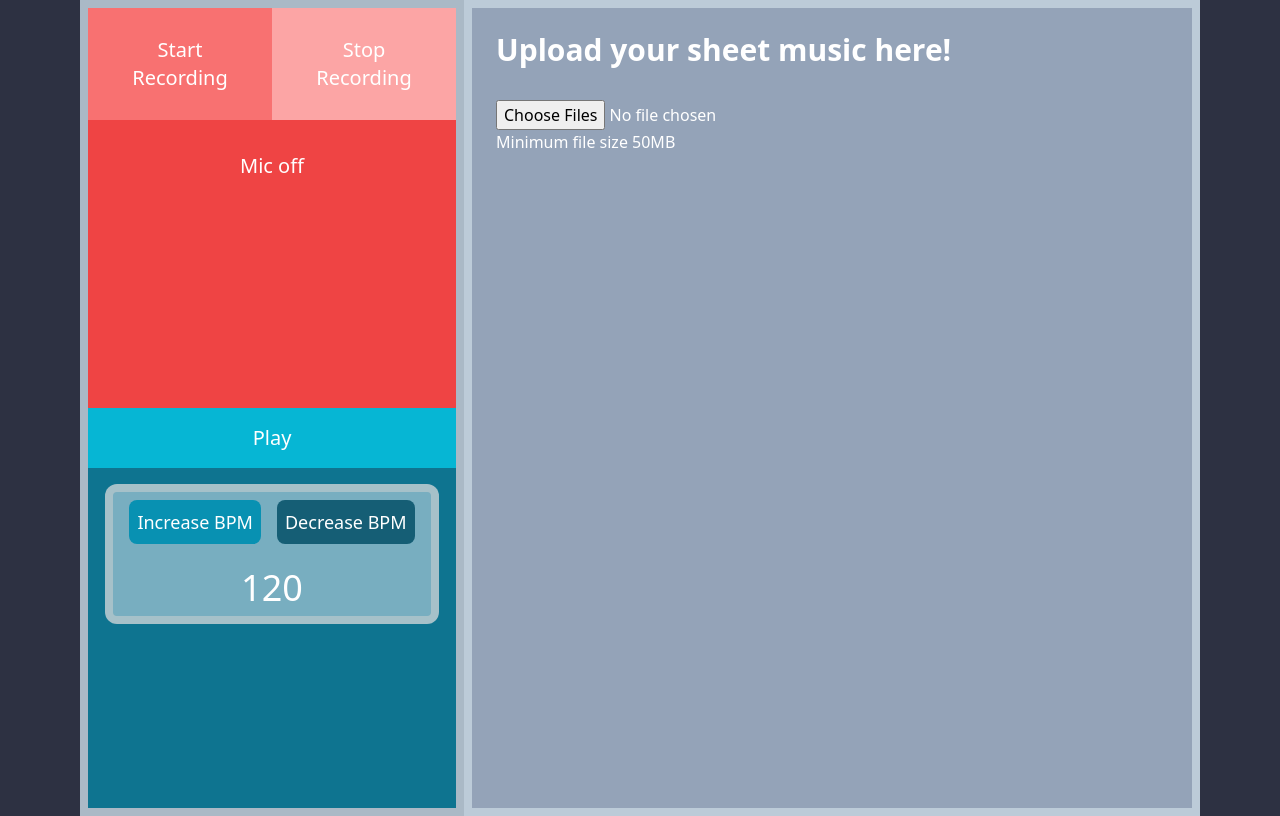
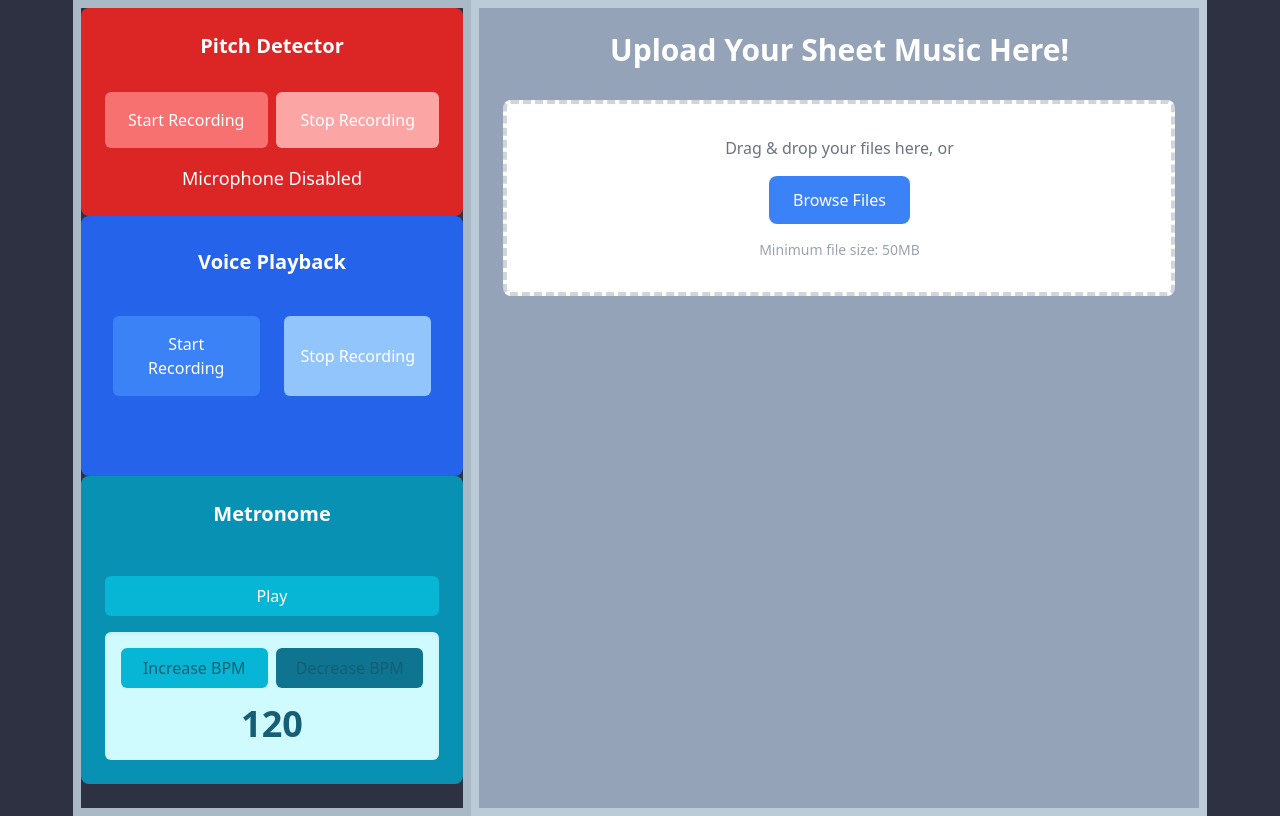
Before and after one commit to RichardM1337/2024-Music-Hackathon, a Vue app in the folder 2024-music-hackathon-frontend/: page /pitch in a window 1280 px wide. Built offline with nearby package versions, Linux system fonts and the light colour scheme.

Commit message:
css fixes, a little more functionality throughout

```diff
--- a/2024-music-hackathon-frontend/src/App.vue
+++ b/2024-music-hackathon-frontend/src/App.vue
@@ -14,8 +14,8 @@ import metronome from '@/components/metronome.vue'
     <div class="flex justify-center">
     <div class="border-8 border-sky-100/70">
       <PitchPickup />
-      <!-- <vexflow/>
-      <MicPickup /> -->
+      <!-- <vexflow/> -->
+      <MicPickup />
       <metronome/>
       <!-- <SpeechRecog /> -->
       <!-- <nav>
--- a/2024-music-hackathon-frontend/src/components/Metronome.vue
+++ b/2024-music-hackathon-frontend/src/components/Metronome.vue
@@ -1,12 +1,30 @@
 <template>
-  <div class=" w-[23rem] text-xl bg-cyan-700 w-[20rem] h-1/2 flex flex-col items-center text-center">
-    <p>{{ tempo }}</p>
-    <button class="mb-4 w-full bg-cyan-500 p-4" @click="playMetronome">{{ isPlaying ? 'Pause' : 'Play' }}</button>
-    <div class="border-8 border-stone-300/50 rounded-xl p-2 bg-slate-200/50">
-      <button class="bg-cyan-600 rounded-lg mx-2 p-2 text-lg" @click="incBPM">Increase BPM</button>
-      <button class="bg-cyan-800 rounded-lg mx-2 p-2 text-lg" @click="decBPM">Decrease BPM</button>
-      <p class="mt-6 text-4xl">{{ bpm }}</p>
-      <p v-if="errMsg">{{ errMsg }}</p>
+  <div class="flex flex-col items-center bg-cyan-600 text-white rounded-lg p-6 gap-4">
+    <h2 class="text-xl font-semibold mb-4">Metronome</h2>
+    <p class="text-2xl font-semibold">{{ tempo }}</p>
+    <button
+      class="w-full bg-cyan-500 hover:bg-cyan-700 transition-all rounded-md px-4 py-2 font-medium"
+      @click="playMetronome"
+    >
+      {{ isPlaying ? 'Pause' : 'Play' }}
+    </button>
+    <div class="w-full bg-cyan-100 text-cyan-800 rounded-md p-4 shadow-inner">
+      <div class="flex justify-between gap-2 mb-4">
+        <button
+          class="flex-1 bg-cyan-500 hover:bg-cyan-600 rounded-md px-3 py-2"
+          @click="incBPM"
+        >
+          Increase BPM
+        </button>
+        <button
+          class="flex-1 bg-cyan-700 hover:bg-cyan-800 rounded-md px-3 py-2"
+          @click="decBPM"
+        >
+          Decrease BPM
+        </button>
+      </div>
+      <p class="text-4xl font-bold text-center">{{ bpm }}</p>
+      <p v-if="errMsg" class="text-red-500 text-sm mt-2 text-center">{{ errMsg }}</p>
     </div>
   </div>
 </template>
--- a/2024-music-hackathon-frontend/src/components/MicPickup.vue
+++ b/2024-music-hackathon-frontend/src/components/MicPickup.vue
@@ -1,8 +1,25 @@
 <template>
-  <div>
-    <button @click="startRecording" :disabled="isRecording">start recording</button>
-    <button @click="stopRecording" :disabled="!isRecording">stop recording</button>
-    <audio v-if="audioURL" :src="audioURL" controls></audio>
+  <div class="flex flex-col items-center bg-blue-600 text-white rounded-lg p-8 gap-6 w-full">
+    <h2 class="text-xl font-semibold mb-4">Voice Playback</h2>
+    <div class="flex justify-between gap-6 w-full">
+      <button
+        class="flex-1 bg-blue-500 hover:bg-blue-700 transition-all rounded-md px-4 py-4 disabled:hover:bg-blue-500"
+        @click="startRecording"
+        :disabled="isRecording"
+      >
+        Start Recording
+      </button>
+      <button
+        class="flex-1 bg-blue-300 hover:bg-blue-500 transition-all rounded-md px-4 py-4 disabled:hover:bg-blue-300"
+        @click="stopRecording"
+        :disabled="!isRecording"
+      >
+        Stop Recording
+      </button>
+    </div>
+    <div class="w-full text-center mt-6">
+      <audio v-if="audioURL" :src="audioURL" controls class="w-full rounded-md shadow-md" />
+    </div>
   </div>
 </template>
 
--- a/2024-music-hackathon-frontend/src/components/PitchPickup.vue
+++ b/2024-music-hackathon-frontend/src/components/PitchPickup.vue
@@ -1,17 +1,31 @@
 <template>
-  <div class="text-xl bg-red-500 w-[23rem] h-1/2">
-    <div class="mb-4">
-    <button class="bg-red-400 w-1/2 p-7" @click="startRecording" :disabled="isRecording">Start Recording</button>
-    <button class="bg-red-300 w-1/2 p-7" @click="stopRecording" :disabled="!isRecording">Stop Recording</button>
-  </div>
-  <div class="text-center mt-8">
-    <p v-if="msg">{{ msg }}</p>
-    <p class="mt-8" v-if="pitchMsg">{{ pitchMsg }}</p>
-    <p v-if="error" class="error">Error: {{ error }}</p>
-    <p v-if="transcript">{{ transcript }}</p>
-  </div>
+  <div class="flex flex-col items-center bg-red-600 text-white rounded-lg p-6 gap-4">
+    <h2 class="text-xl font-semibold mb-4">Pitch Detector</h2>
+    <div class="w-full flex justify-between gap-2">
+      <button
+        class="flex-1 bg-red-400 hover:bg-red-500 transition-all rounded-md px-4 py-4 disabled:hover:bg-red-400"
+        @click="startRecording"
+        :disabled="isRecording"
+      >
+        Start Recording
+      </button>
+      <button
+        class="flex-1 bg-red-300 hover:bg-red-400 transition-all rounded-md px-4 py-4 disabled:hover:bg-red-300"
+        @click="stopRecording"
+        :disabled="!isRecording"
+      >
+        Stop Recording
+      </button>
+    </div>
+    <div class="text-center space-y-2">
+      <p v-if="msg" class="text-lg font-medium">{{ msg }}</p>
+      <p v-if="pitchMsg" class="text-yellow-200">{{ pitchMsg }}</p>
+      <p v-if="error" class="text-red-300 font-bold">Error: {{ error }}</p>
+      <p v-if="transcript" class="text-sm text-gray-200">{{ transcript }}</p>
+    </div>
   </div>
 </template>
+
 
 <script>
 import * as Pitchfinder from 'pitchfinder'
@@ -21,7 +35,7 @@ export default {
       isRecording: false,
       micInput: null,
       micContext: null,
-      msg: 'Mic off',
+      msg: 'Microphone Disabled',
       pitchMsg: '',
       meydaAnalyser: null,
 
@@ -83,7 +97,7 @@ export default {
       this.recognition.start() // reset all variables
 
       this.isRecording = true
-      this.msg = 'Mic on'
+      this.msg = 'Microphone Enabled'
       try {
         this.micInput = await navigator.mediaDevices.getUserMedia({ video: false, audio: true }) //navigator.getUserMedia|| navigator.webkitGetUserMedia || navigator.mozGetUserMedia;
         this.micContext = new window.AudioContext() || new window.webkitAudioContext() // creates new audio node object
@@ -107,7 +121,7 @@ export default {
         if (this.micContext) this.micContext.close()
         if (this.meydaAnalyzer) this.meydaAnalyzer.stop()
         this.isRecording = false
-        this.msg = 'Mic off'
+        this.msg = 'Microphone Disabled'
         this.pitchMsg = ''
         this.recognition.stop()
       }
--- a/2024-music-hackathon-frontend/src/components/upload.vue
+++ b/2024-music-hackathon-frontend/src/components/upload.vue
@@ -1,41 +1,68 @@
 <template>
   <div class="bg-slate-400 p-6 min-h-screen w-[45rem]">
-      <h1 class="text-3xl font-bold">Upload your sheet music here!</h1>
+    <h1 class="text-3xl font-bold mb-6 text-center text-white">
+      Upload Your Sheet Music Here!
+    </h1>
     <div>
+      <!-- File Upload Form -->
       <div class="my-8">
-          <div>
         <form>
+          <!-- Drag and Drop Box -->
+          <div
+            class="bg-white border-4 border-dashed border-gray-300 rounded-lg p-8 flex flex-col items-center justify-center text-center"
+            @drop.prevent="handleDrop"
+            @dragover.prevent
+          >
+            <p class="text-gray-500 mb-4">
+              Drag & drop your files here, or
+            </p>
+            <label
+              for="media"
+              class="bg-blue-500 text-white px-6 py-3 rounded-lg cursor-pointer hover:bg-blue-600 transition"
+            >
+              Browse Files
+            </label>
             <input
               type="file"
               id="media"
               accept="image/*"
               multiple
-                @change="(event) => handelFileUpload(event)"
+              class="hidden"
+              @change="handelFileUpload"
             />
-              <div>
-                <section>
-                  <p>Minimum file size 50MB</p>
-                </section>
+            <p class="text-sm text-gray-400 mt-4">
+              Minimum file size: 50MB
+            </p>
           </div>
         </form>
       </div>
-        </div>
+
+      <!-- Display Uploaded Images -->
       <div>
         <div class="images">
           <div
             v-for="(src, index) in imageSrc"
             :key="index"
-              class="images-lists"
+            class="images-lists mb-6"
           >
             <div class="image-container">
-                <img :src="src" id="output" class="image-style" />
+              <img
+                :src="src"
+                id="output"
+                class="image-style rounded-lg w-full h-auto object-contain mb-4"
+              />
             </div>
             <div class="cross-icon" v-if="imageSrc">
-                <button class="text-xl bg-gray-300 my-2 rounded-lg p-2" @click="removeItem(index)">Remove</button>
+              <button
+                class="text-xl bg-gray-300 my-2 rounded-lg p-2 hover:bg-gray-400 disabled:cursor-not-allowed"
+                @click="removeItem(index)"
+                :disabled="!src"
+              >
+                Remove
+              </button>
             </div>
-
-              <p>
-                {{ selectedFiles[index].name }}
+            <p class="text-sm text-gray-600 truncate">
+              {{ selectedFiles[index]?.name }}
             </p>
           </div>
         </div>
@@ -43,6 +70,8 @@
     </div>
   </div>
 </template>
+
+
   <script setup>
   import { ref } from "vue";
 
```
Lines whose indentation alone changed are shown as unchanged.
